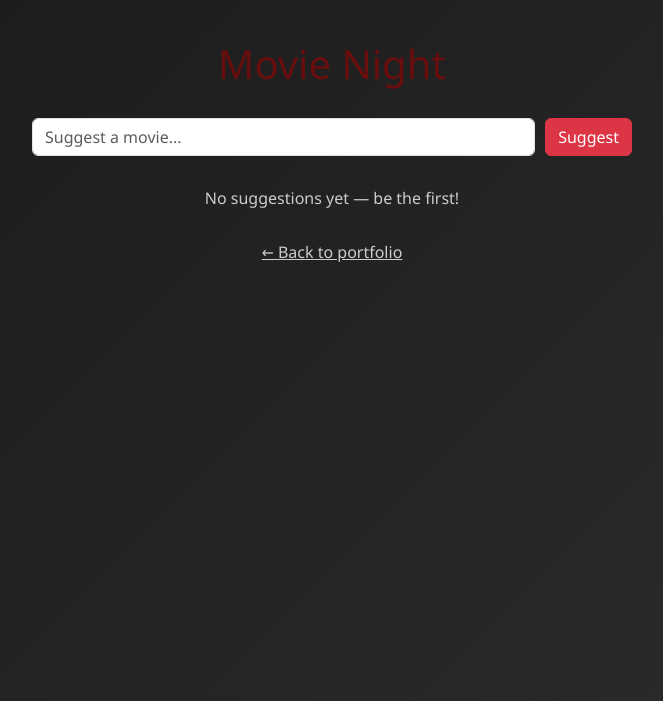
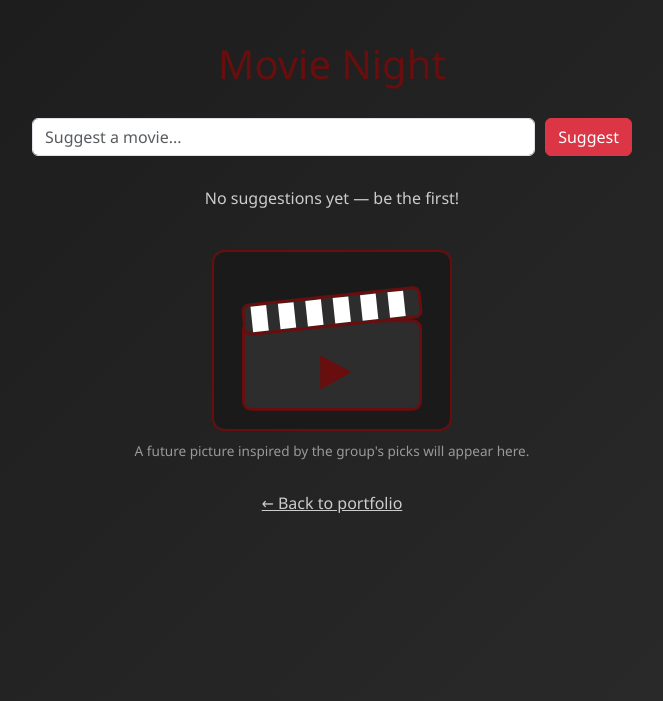
Before and after one commit to Zeddicus-Zul/djangoProject, a Django app: page /movienight/ in a window 1280 px wide. Shown: the top 701 px of the page, without its empty margins (308-971 px from the left). Run offline with Django 5.2, Linux system fonts and the light colour scheme; data that the repository does not hold is empty.

Commit message:
Add generic placeholder image to Movie Night page
Static clapperboard SVG shown at the bottom of the suggestion list,
in the site's existing dark/red theme. Placeholder for now — the
plan is for this to eventually become an AI-generated image based
on the group's suggestions, triggered as suggestions come in.

Co-Authored-By: Claude Sonnet 5 <noreply@anthropic.com>

```diff
--- a/movienight/templates/movienight/movie_night.html
+++ b/movienight/templates/movienight/movie_night.html
@@ -5,6 +5,7 @@
     <meta charset="UTF-8" />
     <meta name="viewport" content="width=device-width, initial-scale=1.0" />
     <title>Movie Night</title>
+    {% load static %}
     <link href="https://cdn.jsdelivr.net/npm/bootstrap@5.3.0/dist/css/bootstrap.min.css" rel="stylesheet" />
     <style>
         body {
@@ -80,6 +81,24 @@
             margin-top: 30px;
             color: #ccc;
         }
+
+        .movie-image {
+            text-align: center;
+            margin-top: 40px;
+        }
+
+        .movie-image img {
+            max-width: 240px;
+            width: 100%;
+            border-radius: 12px;
+            border: 2px solid #680e0e;
+        }
+
+        .movie-image p {
+            color: #999;
+            font-size: 0.85rem;
+            margin-top: 10px;
+        }
     </style>
 </head>
 
@@ -113,6 +132,11 @@
                 <p class="empty-state">No suggestions yet &mdash; be the first!</p>
             {% endif %}
 
+            <div class="movie-image">
+                <img src="{% static 'movienight/placeholder.svg' %}" alt="Movie night placeholder image">
+                <p>A future picture inspired by the group's picks will appear here.</p>
+            </div>
+
             <a href="/" class="back-link">&larr; Back to portfolio</a>
         </div>
     </main>
```
Also changed, not shown: movienight/static/movienight/placeholder.svg (added).
